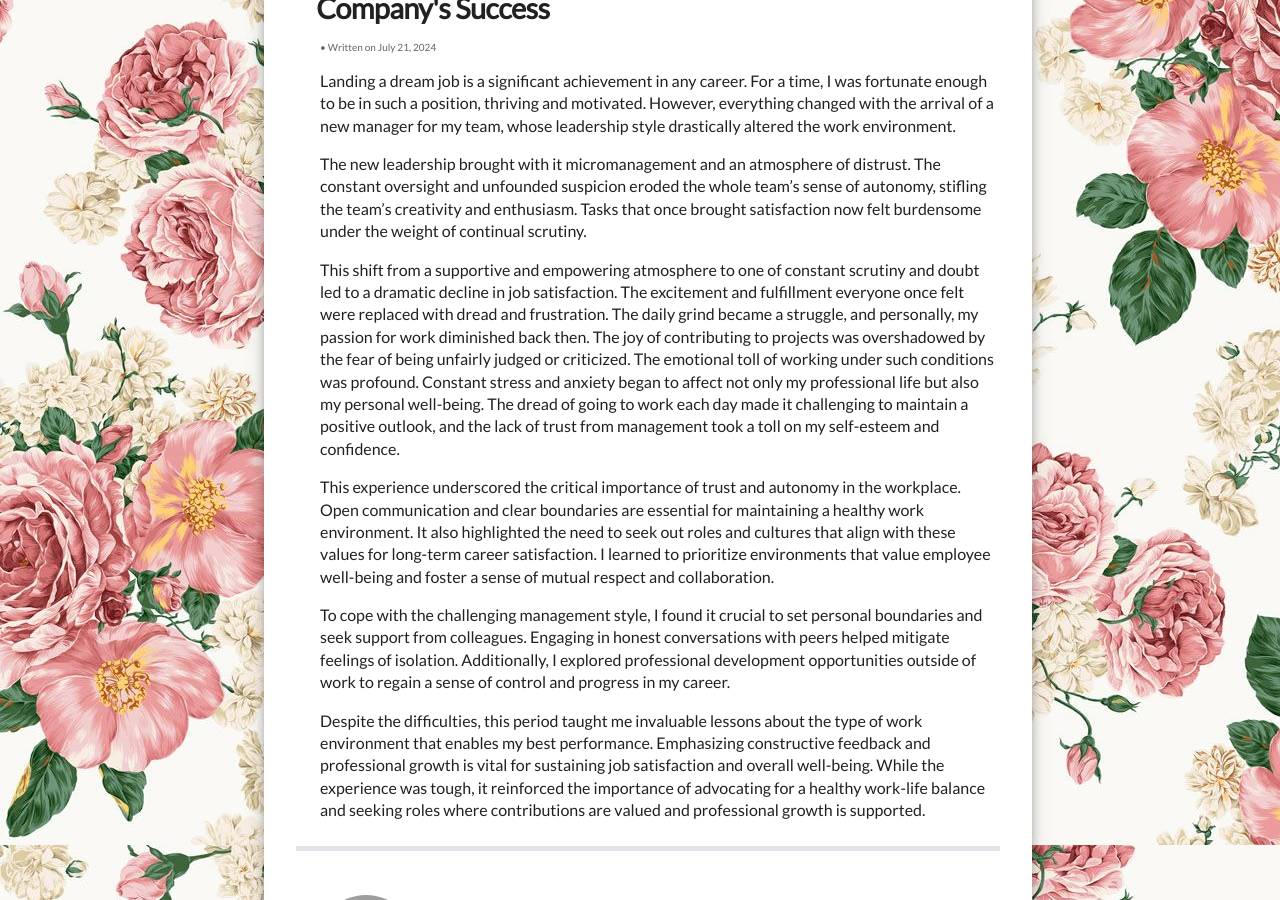
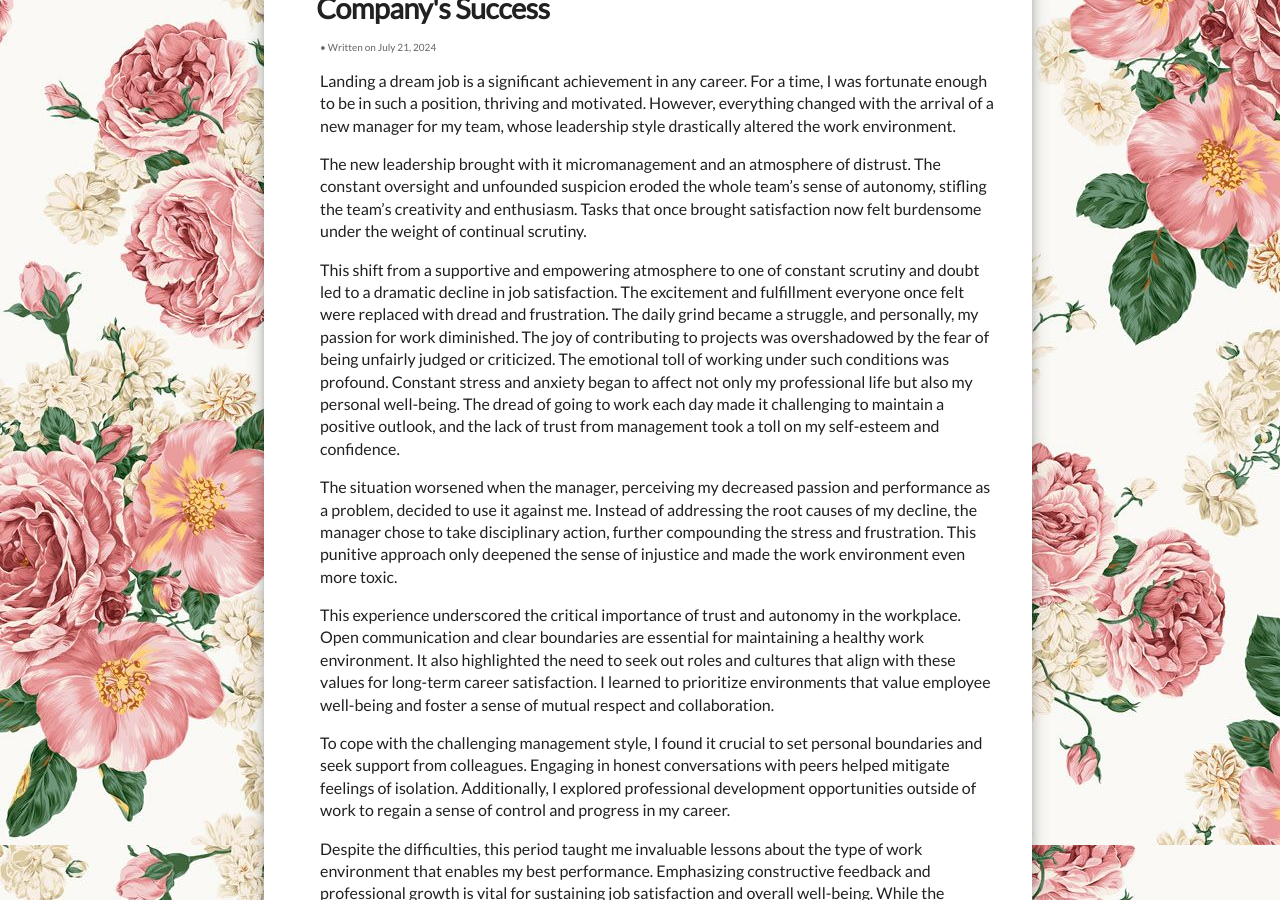
Before and after one commit to xaymup/xaymup.github.io, a Jekyll site: the page built from _posts/2024-7-21-how-one-wrong-team-leader-can-bring-down-a-companys-success.md, in a window 1280 px wide and 900 px high, scrolled down 355 px. Built offline with Jekyll 4.4.1, drawn with Linux system fonts in a browser that asks for light colours; grey boxes are pictures that could not be loaded.

Commit message:
Update 2024-7-21-how-one-wrong-team-leader-can-bring-down-a-companys-success.md

```diff
--- a/_posts/2024-7-21-how-one-wrong-team-leader-can-bring-down-a-companys-success.md
+++ b/_posts/2024-7-21-how-one-wrong-team-leader-can-bring-down-a-companys-success.md
@@ -4,9 +4,11 @@ title: How One Wrong Team Leader Can Bring Down a Company's Success
 ---
 Landing a dream job is a significant achievement in any career. For a time, I was fortunate enough to be in such a position, thriving and motivated. However, everything changed with the arrival of a new manager for my team, whose leadership style drastically altered the work environment.
 
-The new leadership brought with it micromanagement and an atmosphere of distrust. The constant oversight and unfounded suspicion eroded the whole team's sense of autonomy, stifling the team's creativity and enthusiasm. Tasks that once brought satisfaction now felt burdensome under the weight of continual scrutiny.
+The new leadership brought with it micromanagement and an atmosphere of distrust. The constant oversight and unfounded suspicion eroded the whole team’s sense of autonomy, stifling the team’s creativity and enthusiasm. Tasks that once brought satisfaction now felt burdensome under the weight of continual scrutiny.
 
-This shift from a supportive and empowering atmosphere to one of constant scrutiny and doubt led to a dramatic decline in job satisfaction. The excitement and fulfillment everyone once felt were replaced with dread and frustration. The daily grind became a struggle, and personally, my passion for work diminished back then. The joy of contributing to projects was overshadowed by the fear of being unfairly judged or criticized. The emotional toll of working under such conditions was profound. Constant stress and anxiety began to affect not only my professional life but also my personal well-being. The dread of going to work each day made it challenging to maintain a positive outlook, and the lack of trust from management took a toll on my self-esteem and confidence.
+This shift from a supportive and empowering atmosphere to one of constant scrutiny and doubt led to a dramatic decline in job satisfaction. The excitement and fulfillment everyone once felt were replaced with dread and frustration. The daily grind became a struggle, and personally, my passion for work diminished. The joy of contributing to projects was overshadowed by the fear of being unfairly judged or criticized. The emotional toll of working under such conditions was profound. Constant stress and anxiety began to affect not only my professional life but also my personal well-being. The dread of going to work each day made it challenging to maintain a positive outlook, and the lack of trust from management took a toll on my self-esteem and confidence.
+
+The situation worsened when the manager, perceiving my decreased passion and performance as a problem, decided to use it against me. Instead of addressing the root causes of my decline, the manager chose to take disciplinary action, further compounding the stress and frustration. This punitive approach only deepened the sense of injustice and made the work environment even more toxic.
 
 This experience underscored the critical importance of trust and autonomy in the workplace. Open communication and clear boundaries are essential for maintaining a healthy work environment. It also highlighted the need to seek out roles and cultures that align with these values for long-term career satisfaction. I learned to prioritize environments that value employee well-being and foster a sense of mutual respect and collaboration.
 
```
